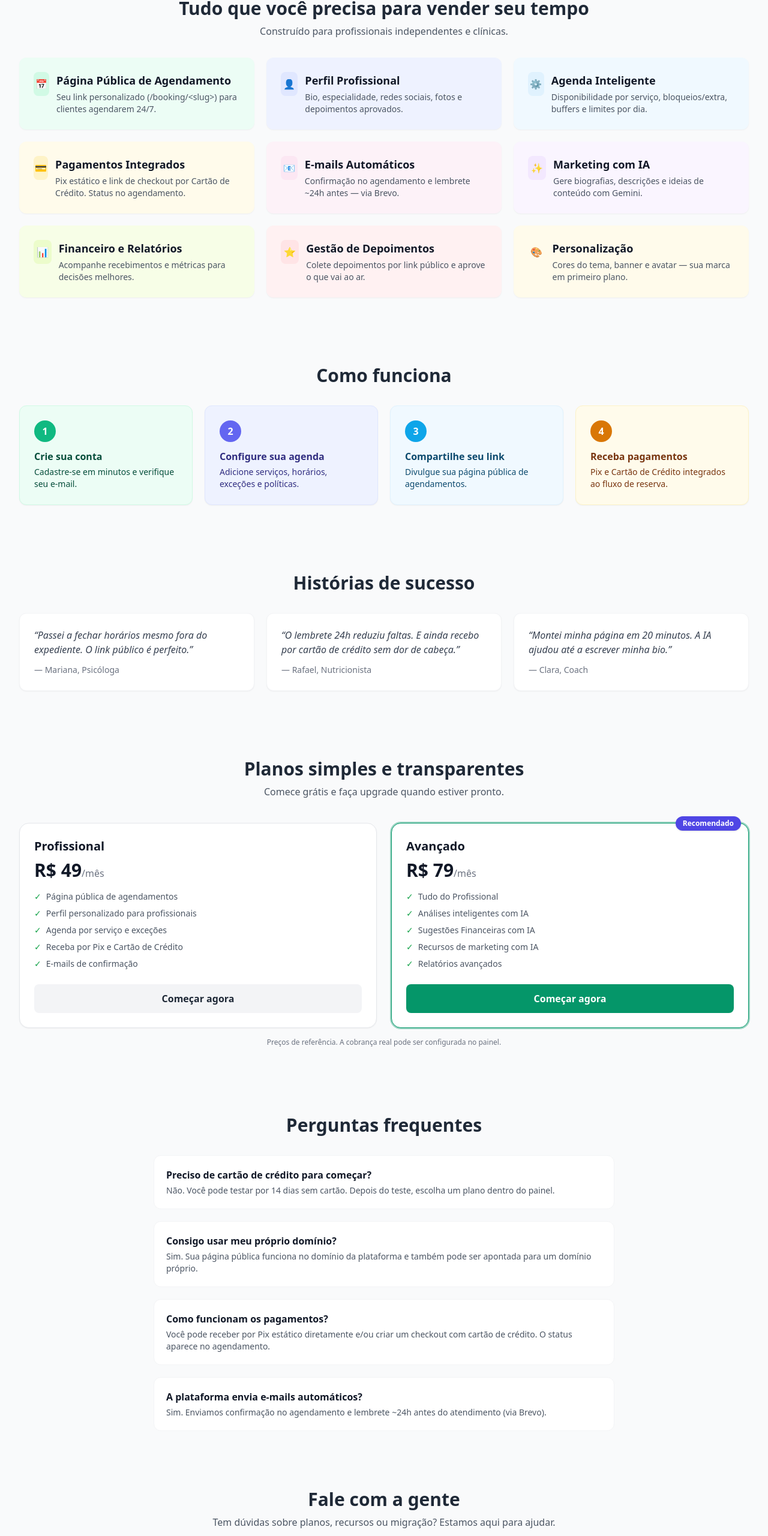
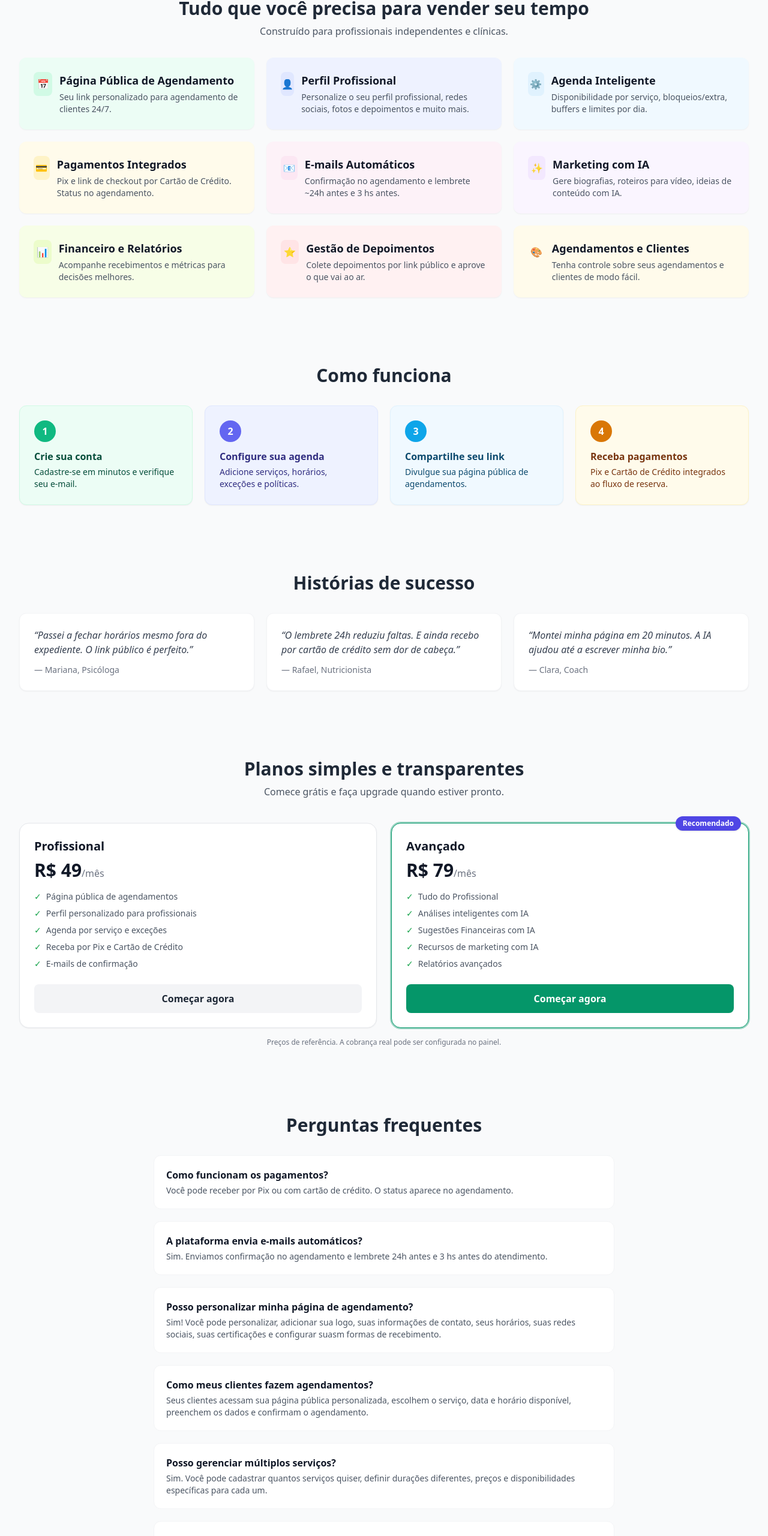
Before and after one commit to agendiia/agendiia0109, a React (Vite) app: page / in a window 1280 px wide. Shown: the part 2764-5325 px from the top of the page at 60% size. Built offline with nearby package versions, Linux system fonts and the light colour scheme; no server answers.

Commit message:
chore: remove firebase-debug.log and apply sanitization edits

```diff
--- a/components/LandingPage.tsx
+++ b/components/LandingPage.tsx
@@ -272,14 +272,14 @@ const LandingPage: React.FC = () => {
         <div className="grid sm:grid-cols-2 lg:grid-cols-3 gap-5 mt-8">
           <FeatureCard
             title="Página Pública de Agendamento"
-            desc="Seu link personalizado (/booking/<slug>) para clientes agendarem 24/7."
+            desc="Seu link personalizado para agendamento de clientes 24/7."
             icon="📅"
             iconClass="bg-emerald-100 text-emerald-600"
             cardClass="bg-emerald-50 text-emerald-900 border-emerald-100 dark:bg-emerald-900 dark:text-emerald-100 dark:border-emerald-800"
           />
           <FeatureCard
             title="Perfil Profissional"
-            desc="Bio, especialidade, redes sociais, fotos e depoimentos aprovados."
+            desc="Personalize o seu perfil profissional, redes sociais, fotos e depoimentos e muito mais."
             icon="👤"
             iconClass="bg-indigo-100 text-indigo-600"
             cardClass="bg-indigo-50 text-indigo-900 border-indigo-100 dark:bg-indigo-900 dark:text-indigo-100 dark:border-indigo-800"
@@ -293,21 +293,21 @@ const LandingPage: React.FC = () => {
           />
           <FeatureCard
             title="Pagamentos Integrados"
-            desc="Pix estático e link de checkout por Cartão de Crédito. Status no agendamento."
+            desc="Pix e link de checkout por Cartão de Crédito. Status no agendamento."
             icon="💳"
             iconClass="bg-amber-100 text-amber-700"
             cardClass="bg-amber-50 text-amber-900 border-amber-100 dark:bg-amber-900 dark:text-amber-100 dark:border-amber-800"
           />
           <FeatureCard
             title="E-mails Automáticos"
-            desc="Confirmação no agendamento e lembrete ~24h antes — via Brevo."
+            desc="Confirmação no agendamento e lembrete ~24h antes e 3 hs antes."
             icon="📧"
             iconClass="bg-pink-100 text-pink-600"
             cardClass="bg-pink-50 text-pink-900 border-pink-100 dark:bg-pink-900 dark:text-pink-100 dark:border-pink-800"
           />
           <FeatureCard
             title="Marketing com IA"
-            desc="Gere biografias, descrições e ideias de conteúdo com Gemini."
+            desc="Gere biografias, roteiros para vídeo, ideias de conteúdo com IA."
             icon="✨"
             iconClass="bg-purple-100 text-purple-600"
             cardClass="bg-purple-50 text-purple-900 border-purple-100 dark:bg-purple-900 dark:text-purple-100 dark:border-purple-800"
@@ -327,8 +327,8 @@ const LandingPage: React.FC = () => {
             cardClass="bg-rose-50 text-rose-900 border-rose-100 dark:bg-rose-900 dark:text-rose-100 dark:border-rose-800"
           />
           <FeatureCard
-            title="Personalização"
-            desc="Cores do tema, banner e avatar — sua marca em primeiro plano."
+            title="Agendamentos e Clientes"
+            desc="Tenha controle sobre seus agendamentos e clientes de modo fácil."
             icon="🎨"
             iconClass="bg-amber-50 text-amber-600"
             cardClass="bg-amber-50 text-amber-900 border-amber-100 dark:bg-amber-900 dark:text-amber-100 dark:border-amber-800"
@@ -417,11 +417,18 @@ const LandingPage: React.FC = () => {
         <div className="max-w-3xl mx-auto">
           <h2 className="text-3xl font-bold text-center">Perguntas frequentes</h2>
           <div className="mt-8 space-y-5">
-            {[
+            {/*
               {q:'Preciso de cartão de crédito para começar?', a:'Não. Você pode testar por 14 dias sem cartão. Depois do teste, escolha um plano dentro do painel.'},
               {q:'Consigo usar meu próprio domínio?', a:'Sim. Sua página pública funciona no domínio da plataforma e também pode ser apontada para um domínio próprio.'},
-              {q:'Como funcionam os pagamentos?', a:'Você pode receber por Pix estático diretamente e/ou criar um checkout com cartão de crédito. O status aparece no agendamento.'},
-              {q:'A plataforma envia e-mails automáticos?', a:'Sim. Enviamos confirmação no agendamento e lembrete ~24h antes do atendimento (via Brevo).'},
+            */}
+            {[
+              {q:'Como funcionam os pagamentos?', a:'Você pode receber por Pix ou com cartão de crédito. O status aparece no agendamento.'},
+              {q:'A plataforma envia e-mails automáticos?', a:'Sim. Enviamos confirmação no agendamento e lembrete 24h antes e 3 hs antes do atendimento.'},
+              {q:'Posso personalizar minha página de agendamento?', a:'Sim! Você pode personalizar, adicionar sua logo, suas informações de contato, seus horários, suas redes sociais, suas certificações e configurar suasm formas de recebimento.'},
+              {q:'Como meus clientes fazem agendamentos?', a:'Seus clientes acessam sua página pública personalizada, escolhem o serviço, data e horário disponível, preenchem os dados e confirmam o agendamento.'},
+              {q:'Posso gerenciar múltiplos serviços?', a:'Sim. Você pode cadastrar quantos serviços quiser, definir durações diferentes, preços e disponibilidades específicas para cada um.'},
+              {q:'A plataforma funciona no celular?', a:'Perfeitamente! Tanto o painel administrativo quanto a página de agendamentos são totalmente responsivos e otimizados para mobile.'},
+              {q:'Como cancelo ou remarco agendamentos?', a:'Você pode cancelar ou remarcar agendamentos diretamente no painel de forma fácil e intuitiva.'},
             ].map((item, i)=> (
               <div key={i} className="bg-white dark:bg-gray-800 border border-gray-100 dark:border-gray-700 rounded-xl p-5">
                 <div className="font-semibold text-gray-900 dark:text-white">{item.q}</div>
@@ -436,9 +443,10 @@ const LandingPage: React.FC = () => {
       <Section id="contato" className="py-12">
         <div className="max-w-3xl mx-auto text-center">
           <h2 className="text-3xl font-bold">Fale com a gente</h2>
-          <p className="mt-2 text-gray-600 dark:text-gray-300">Tem dúvidas sobre planos, recursos ou migração? Estamos aqui para ajudar.</p>
+          <p className="mt-2 text-gray-600 dark:text-gray-300">Tem dúvidas sobre planos ou recursos? Estamos aqui para ajudar.</p>
           <div className="mt-6 flex flex-wrap gap-3 justify-center">
-            <a href="mailto:suporte@agendiia.com.br" className="px-5 py-3 rounded-lg bg-theme text-white font-semibold hover:opacity-90">Enviar e-mail</a>
+            <a href="mailto:contato@agendiia.com.br" className="px-5 py-3 rounded-lg bg-theme text-white font-semibold hover:opacity-90">Enviar e-mail</a>
+            <a href="https://wa.me/5551981304994" target="_blank" rel="noopener noreferrer" className="px-5 py-3 rounded-lg bg-emerald-500 text-white font-semibold hover:opacity-90">WhatsApp</a>
             <SecondaryLink href="/login?signup=1">Começar grátis</SecondaryLink>
           </div>
         </div>
--- a/components/PublicBookingPage.tsx
+++ b/components/PublicBookingPage.tsx
@@ -1389,6 +1389,7 @@ const ConfirmBooking: React.FC<{
                 if (!professionalId) throw new Error('ID do profissional não encontrado para o Mercado Pago.');
                 // Two-stage: create appointment first (confirm)
                 const appointmentId = await createAppointment();
+                try { onFinish && onFinish(selectedGatewayObj?.id || null); } catch {}
                 try { onConfirm && onConfirm(); } catch {}
                 // Attempt to create MercadoPago preference immediately so the payment page can redirect faster
                 try {
@@ -1562,6 +1563,7 @@ const BookingSuccess: React.FC<{onBookAnother: () => void, lastSelectedGateway?:
     };
 
     const showWhatsApp = lastSelectedGateway === 'pix';
+    const showOtherButton = lastSelectedGateway !== 'mercadopago';
 
     return (
         <div className="text-center py-10">
@@ -1575,9 +1577,11 @@ const BookingSuccess: React.FC<{onBookAnother: () => void, lastSelectedGateway?:
                         Enviar comprovante via WhatsApp
                     </a>
                 )}
-                <button onClick={onBookAnother} className="bg-[var(--theme-color)] text-white font-bold py-3 px-6 rounded-lg hover:opacity-90 transition-opacity">
-                    Fazer Outro Agendamento
-                </button>
+                {showOtherButton && (
+                    <button onClick={onBookAnother} className="bg-[var(--theme-color)] text-white font-bold py-3 px-6 rounded-lg hover:opacity-90 transition-opacity">
+                        Fazer Outro Agendamento
+                    </button>
+                )}
             </div>
         </div>
     );
--- a/components/PublicPaymentPage.tsx
+++ b/components/PublicPaymentPage.tsx
@@ -9,6 +9,8 @@ const PublicPaymentPage: React.FC = () => {
     const location = window.location;
     const [error, setError] = useState<string | null>(null);
     const [loading, setLoading] = useState(true);
+    const [checkoutUrl, setCheckoutUrl] = useState<string | null>(null);
+    const [secondsLeft, setSecondsLeft] = useState<number>(3);
 
     useEffect(() => {
         const params = new URLSearchParams(location.search);
@@ -60,7 +62,21 @@ const PublicPaymentPage: React.FC = () => {
                 if (!url) throw new Error('URL de checkout não retornada pelo servidor.');
                 // Persist for possible future quick redirects
                 try { localStorage.setItem(`lastCheckoutUrl:${appointmentId}`, url); } catch (e) {}
-                window.location.href = url;
+
+                // Show user a short redirection message with an alternative link before navigating
+                setCheckoutUrl(url);
+                setLoading(false);
+                // Start countdown then redirect
+                let secs = 3;
+                setSecondsLeft(secs);
+                const interval = setInterval(() => {
+                    secs -= 1;
+                    setSecondsLeft(secs);
+                    if (secs <= 0) {
+                        clearInterval(interval);
+                        window.location.href = url;
+                    }
+                }, 1000);
             } catch (e: any) {
                 console.error('Erro ao criar preferência MercadoPago:', e);
                 setError(e?.message || 'Erro ao iniciar pagamento.');
@@ -74,7 +90,18 @@ const PublicPaymentPage: React.FC = () => {
     if (loading) return (
         <div className="min-h-screen flex items-center justify-center">
             <div className="text-center">
-                <p className="font-semibold">Redirecionando para o pagamento...</p>
+                <svg className="animate-spin h-8 w-8 text-[var(--theme-color)] mx-auto mb-4" viewBox="0 0 24 24" fill="none">
+                    <circle className="opacity-25" cx="12" cy="12" r="10" stroke="currentColor" strokeWidth="4"></circle>
+                    <path className="opacity-75" fill="currentColor" d="M4 12a8 8 0 018-8v4a4 4 0 00-4 4H4z"></path>
+                </svg>
+                <p className="font-semibold mb-1">Redirecionando para a página de pagamento...</p>
+                <p className="text-sm text-gray-500 mb-2">Você será automaticamente levado ao checkout do Mercado Pago em <strong>{secondsLeft}</strong> segundo{secondsLeft !== 1 ? 's' : ''}.</p>
+                {checkoutUrl && (
+                    <div className="text-sm">
+                        <p className="mb-2">Se o redirecionamento não ocorrer automaticamente, clique no link abaixo para ir ao checkout agora:</p>
+                        <a href={checkoutUrl} target="_blank" rel="noopener noreferrer" className="underline text-[var(--theme-color)]">Abrir checkout do Mercado Pago</a>
+                    </div>
+                )}
             </div>
         </div>
     );
--- a/components/Sidebar.tsx
+++ b/components/Sidebar.tsx
@@ -270,17 +270,7 @@ const Sidebar: React.FC<SidebarProps> = ({ currentView, setCurrentView }) => {
                   {item.isLocked && <Lock className="h-4 w-4 ml-auto text-gray-400" />}
                 </button>
               ))}
-              <div className="border-t border-gray-100 mt-2 pt-2">
-                <button
-                  onClick={() => {
-                    window.location.href = '/admin';
-                    setOpen(false);
-                  }}
-                  className="w-full text-left px-4 py-2 text-sm text-gray-600 hover:bg-gray-50 transition-colors"
-                >
-                  Ir para Admin
-                </button>
-              </div>
+              {/* 'Ir para Admin' removed from mobile menu as requested */}
             </nav>
           </div>
         )}
--- a/index.tsx
+++ b/index.tsx
@@ -38,6 +38,26 @@ if (path.startsWith('/admin')) {
         <App />
       </AuthProvider>
     );
+} else if ([
+    '/appointments',
+    '/clients',
+    '/marketing',
+    '/services',
+    '/finance',
+    '/availability',
+    '/profile',
+    '/subscription',
+    '/reports',
+    '/help-center',
+    '/settings',
+    '/dashboard'
+].some(prefix => path.startsWith(prefix))) {
+    // Treat these internal app routes as part of the main App so refresh keeps the AuthProvider mounted
+    componentToRender = (
+      <AuthProvider>
+        <App />
+      </AuthProvider>
+    );
 } else if (path.startsWith('/login')) {
     componentToRender = (
       <AuthProvider>
```
Also changed, not shown: 1 other file (tests, documents, lock files or other folders).
